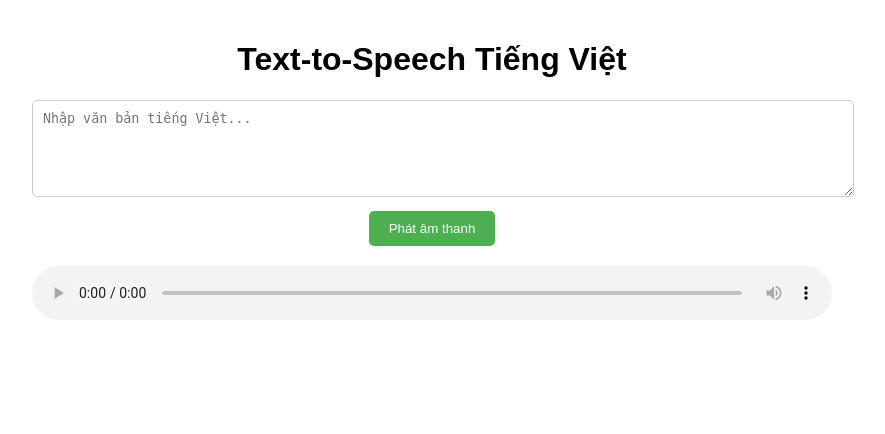
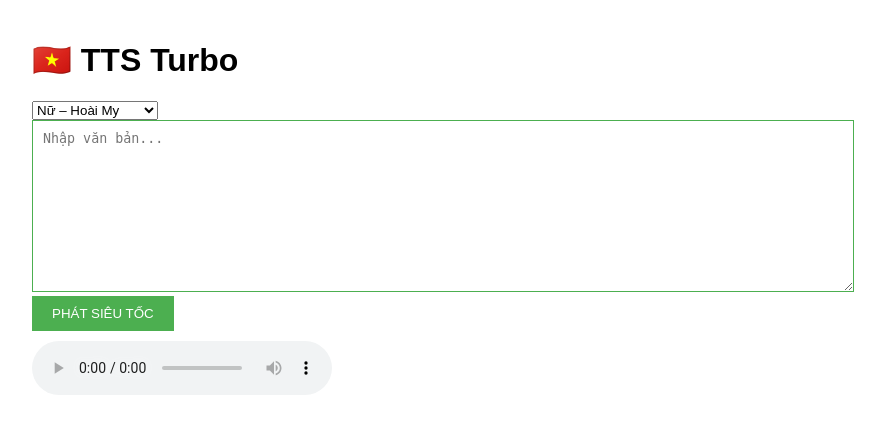
Before and after one commit to huanpham123/Flask-App, a Flask app: template templates/index.html in a window 1280 px wide. Shown: the top 434 px of the page, without its empty margins (208-1093 px from the left). Run offline with Flask 3, Linux system fonts and the light colour scheme; the template is opened without the code that fills it, so the values that code supplies are empty.

Commit message:
Update index.html

```diff
--- a/templates/index.html
+++ b/templates/index.html
@@ -1,57 +1,85 @@
 <!DOCTYPE html>
 <html lang="vi">
 <head>
-  <meta charset="UTF-8" />
-  <meta name="viewport" content="width=device-width, initial-scale=1.0"/>
-  <title>Text-to-Speech Tiếng Việt</title>
+  <meta charset="UTF-8">
+  <title>TTS Turbo</title>
   <style>
-    body { font-family: Arial, sans-serif; max-width: 800px; margin: 0 auto; padding: 20px; text-align: center; }
-    textarea { width: 100%; padding: 10px; margin-bottom: 10px; border-radius: 5px; border: 1px solid #ccc; }
-    button { background-color: #4CAF50; color: white; padding: 10px 20px; border: none; border-radius:5px; cursor:pointer; }
-    button:hover { background-color: #45a049; }
-    #audioPlayer { width: 100%; margin-top: 20px; }
-    .loading { display:none; margin:10px 0; color:#666; }
+    body { font-family: Arial; max-width:800px; margin:auto; padding:20px; }
+    textarea { width:100%; height:150px; border:1px solid #4CAF50; padding:10px; }
+    button { background:#4CAF50;color:#fff;padding:10px 20px;border:none;cursor:pointer; }
+    button:hover { opacity:0.9; }
+    #status { color:#666; margin:10px 0; }
   </style>
 </head>
 <body>
-  <h1>Text-to-Speech Tiếng Việt</h1>
-  <textarea id="textInput" rows="5" placeholder="Nhập văn bản tiếng Việt..."></textarea><br/>
-  <button onclick="playTTS()">Phát âm thanh</button>
-  <div id="loading" class="loading">Đang xử lý...</div>
+  <h1>🇻🇳 TTS Turbo</h1>
+  <select id="voiceSelect">
+    <option value="vi-VN-HoaiMyNeural">Nữ – Hoài My</option>
+    <option value="vi-VN-NamMinhNeural">Nam – Nam Minh</option>
+  </select>
+  <textarea id="textInput" placeholder="Nhập văn bản..."></textarea><br/>
+  <button onclick="turboPlay()">PHÁT SIÊU TỐC</button>
+  <div id="status"></div>
   <audio id="audioPlayer" controls></audio>
 
   <script>
-    async function playTTS() {
-      const text = document.getElementById('textInput').value.trim();
-      if (!text) { alert('Vui lòng nhập văn bản!'); return; }
-
-      const player = document.getElementById('audioPlayer');
-      const loading = document.getElementById('loading');
-      loading.style.display = 'block';
-      player.style.display = 'none';
-
-      try {
-        const resp = await fetch(`/api/tts?text=${encodeURIComponent(text)}`);
-        if (!resp.ok) throw new Error(`Server error: ${resp.status}`);
-        const blob = await resp.blob();
-        const url = URL.createObjectURL(blob);
-        player.src = url;
-        player.style.display = 'block';
-        player.play();
-      } catch (e) {
-        alert(e.message);
-        console.error(e);
-      } finally {
-        loading.style.display = 'none';
+    class TTSTurbo {
+      constructor() {
+        this.mediaSource = new MediaSource();
+        this.audio = document.getElementById('audioPlayer');
+        this.audio.src = URL.createObjectURL(this.mediaSource);
+        this.queue = [];
+        this.updating = false;
+        this.mediaSource.addEventListener('sourceopen', () => {
+          this.sb = this.mediaSource.addSourceBuffer('audio/mpeg');
+          this.sb.addEventListener('updateend', () => {
+            this.updating = false;
+            this._appendNext();
+          });
+        });
+      }
+      async play(text, voice) {
+        document.getElementById('status').textContent = '⚡ Đang phát...';
+        const resp = await fetch(`/api/tts?text=${encodeURIComponent(text)}&voice=${voice}`);
+        const reader = resp.body.getReader();
+        while (true) {
+          const { done, value } = await reader.read();
+          if (done) break;
+          this.queue.push(value);
+          this._appendNext();
+        }
+        // chờ queue hết
+        await new Promise(r => {
+          const check = () => {
+            if (!this.updating && this.queue.length === 0) r();
+            else setTimeout(check, 50);
+          };
+          check();
+        });
+        this.mediaSource.endOfStream();
+        document.getElementById('status').textContent = '✅ Hoàn thành';
+      }
+      _appendNext() {
+        if (!this.updating && this.queue.length) {
+          this.updating = true;
+          this.sb.appendBuffer(this.queue.shift());
+        }
       }
     }
 
-    document.getElementById('textInput').addEventListener('keypress', e => {
-      if (e.key === 'Enter' && !e.shiftKey) {
-        e.preventDefault();
-        playTTS();
+    async function turboPlay() {
+      const text = document.getElementById('textInput').value.trim();
+      if (!text) return alert('Nhập văn bản!');
+      const voice = document.getElementById('voiceSelect').value;
+      document.getElementById('status').textContent = '🚀 Khởi động...';
+      try {
+        const p = new TTSTurbo();
+        await p.play(text, voice);
+      } catch (e) {
+        document.getElementById('status').textContent = '❌ Lỗi: '+e.message;
+        console.error(e);
       }
-    });
+    }
   </script>
 </body>
 </html>
```
